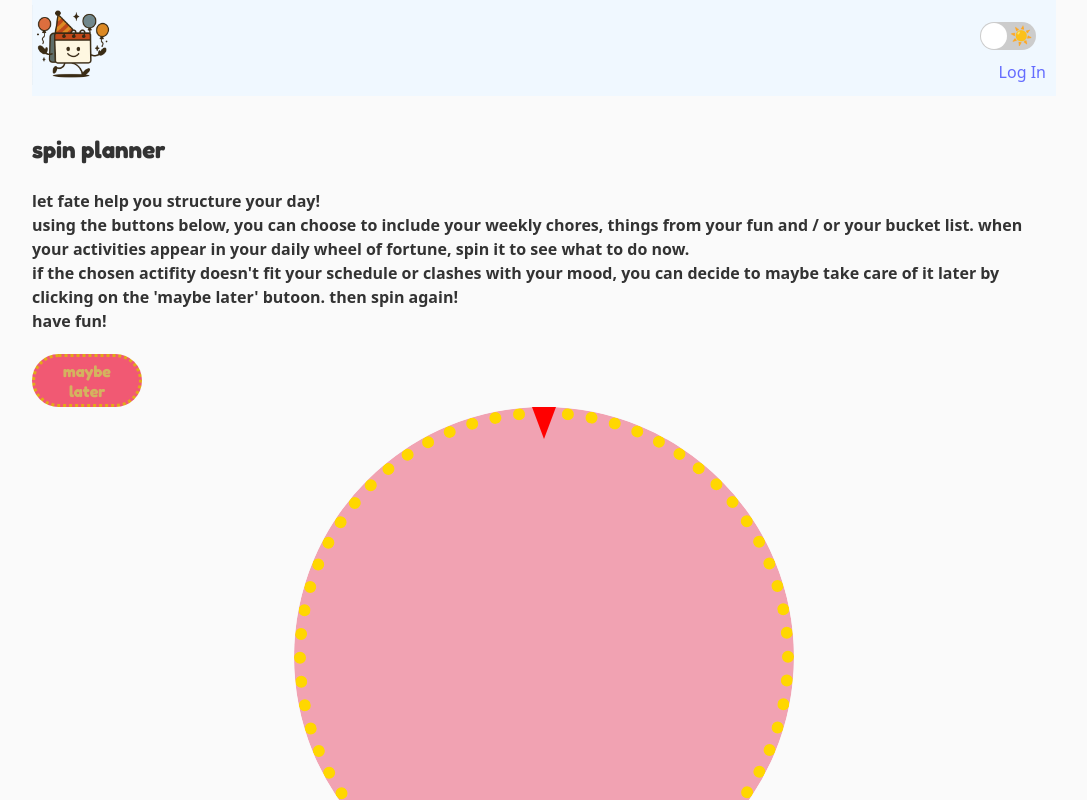
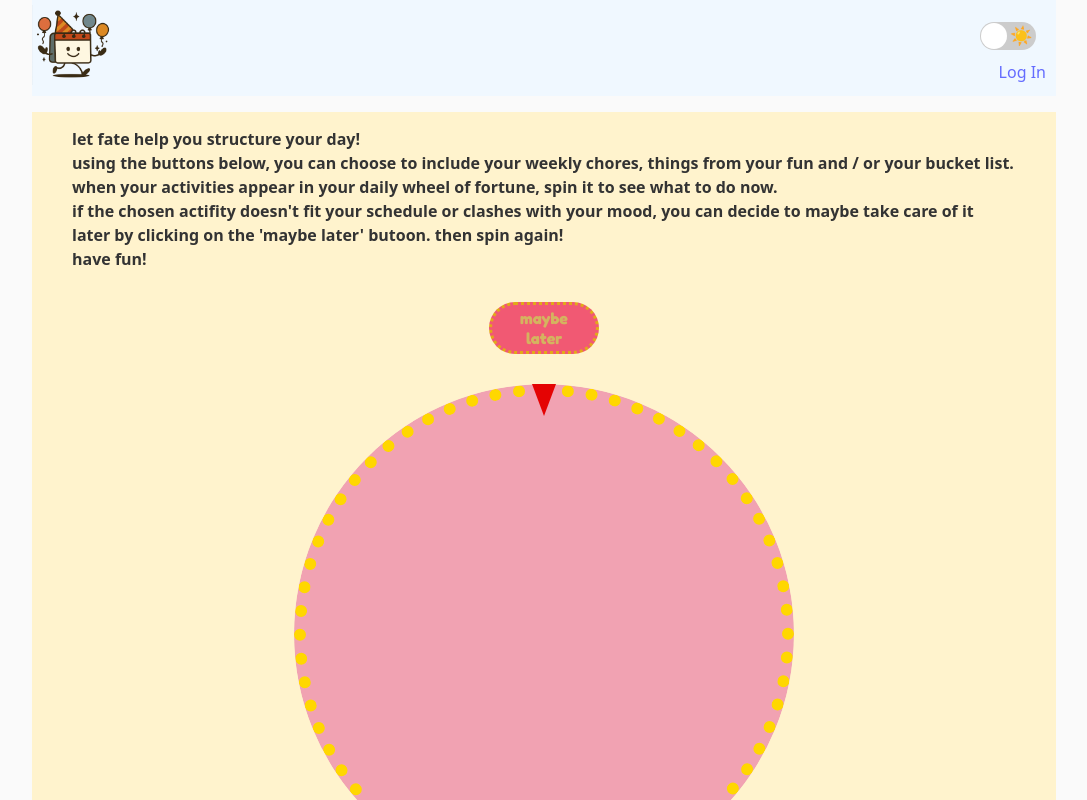
Before and after one commit to Zereis/Event-planner, a React (Vite) app: page /#/spin in a window 1280 px wide. Shown: the top 800 px of the page, without its empty margins (96-1183 px from the left). Built offline with nearby package versions, Linux system fonts and the light colour scheme.

Commit message:
fix page layout

```diff
--- a/src/components/Spin.jsx
+++ b/src/components/Spin.jsx
@@ -175,7 +175,7 @@ function Spin() {
     };
 
   return(
-    <div>
+    <div className="page-container">
       <h2>spin planner</h2>
       <h4>let fate help you structure your day!<br/>using the buttons below, you can choose to include your weekly chores, things from your fun and / or your bucket list. when your activities appear in your daily wheel of fortune, spin it to see what to do now.<br/>if the chosen actifity doesn't fit your schedule or clashes with your mood, you can decide to maybe take care of it later by clicking on the 'maybe later' butoon. then spin again!<br/>have fun!</h4>
       <button className="later-button" onClick={pass} disabled={!selectedActivityId}>maybe later</button>
--- a/src/styles/spin.css
+++ b/src/styles/spin.css
@@ -1,4 +1,16 @@
 @import url('https://fonts.googleapis.com/css2?family=Fredoka:wght@300;400;500;600;700&display=swap');
+
+.page-container {
+    display: flex;
+    flex-direction: column;
+    align-items: center;
+    justify-content: center;
+    height: 100vh;
+    background-color: #fff3cd;
+    padding-left: 40px;
+    padding-right: 40px;
+    max-width: max-content;
+}
 
 h2 {
     font-family: 'Fredoka', sans-serif;
@@ -17,6 +29,8 @@ h2 {
     border: dotted 3px rgb(226, 169, 24);
     font-weight: 700;
     transition: all 0.2s ease;
+    margin-bottom: 30px;
+    margin-top: 10px;;
   }
 
 label {
@@ -29,6 +43,7 @@ label {
   height: 500px;
   margin: auto;
   position: relative;
+  margin-bottom: 10px;
 }
 
 .wheel-of-fortune {
@@ -80,14 +95,13 @@ label {
   background: var(--wedge-color, #ccc);
 }
 
-
 .pointer {
   position: absolute;
   top: 1;
   left: 47.5%;
   border-left: 12px solid transparent;
   border-right: 12px solid transparent;
-  border-top: 32px solid red;
+  border-top: 32px solid rgb(228, 3, 3);
   z-index: 10;
 }
 
@@ -112,16 +126,11 @@ label {
   box-shadow: 0 0 10px rgba(0, 0, 0, 0.5);
 }
 
-.spin-button:active {
-  background: gold;
-  color: pink;
-  border: solid 2px turquoise;
-}
-
 .toggle-buttons {
   display: flex;
   gap: 1rem;
   margin-top: 1rem;
+  margin-bottom: 3rem;;
 }
 
 .toggle {
```
